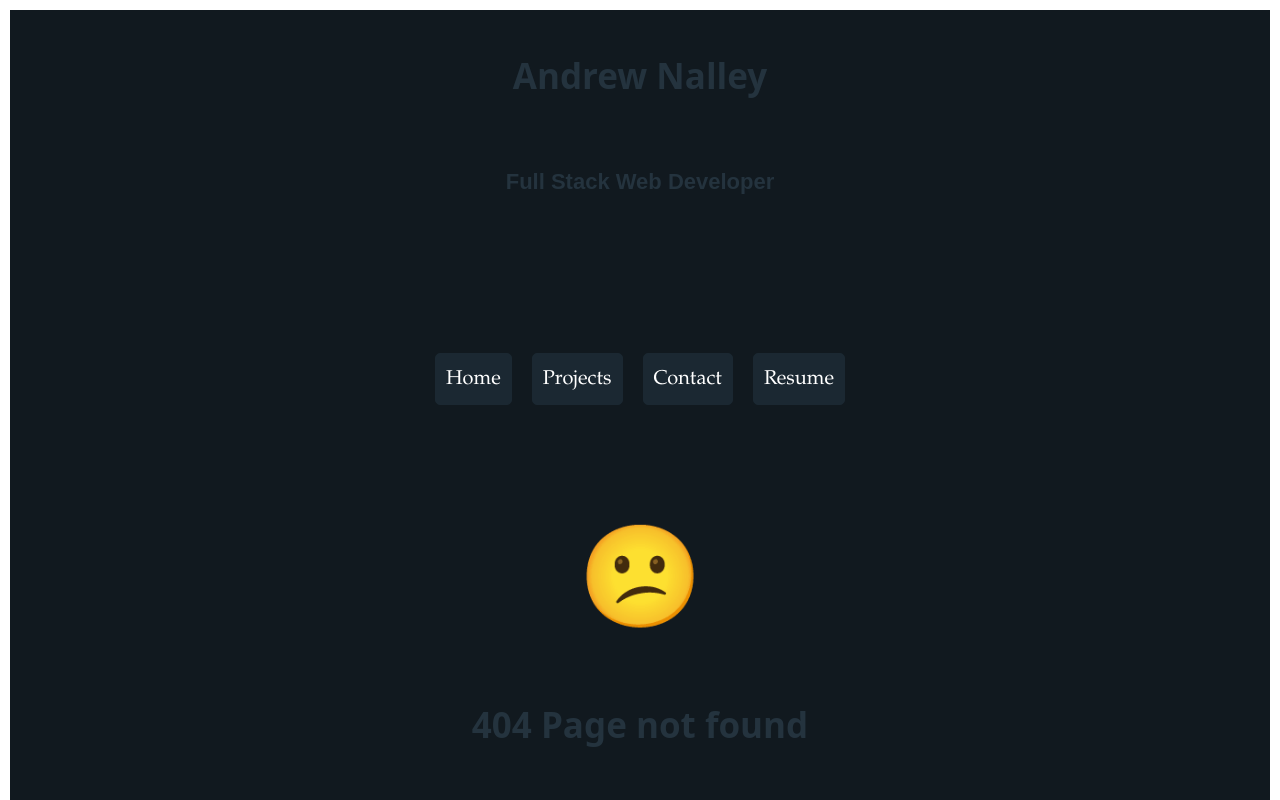
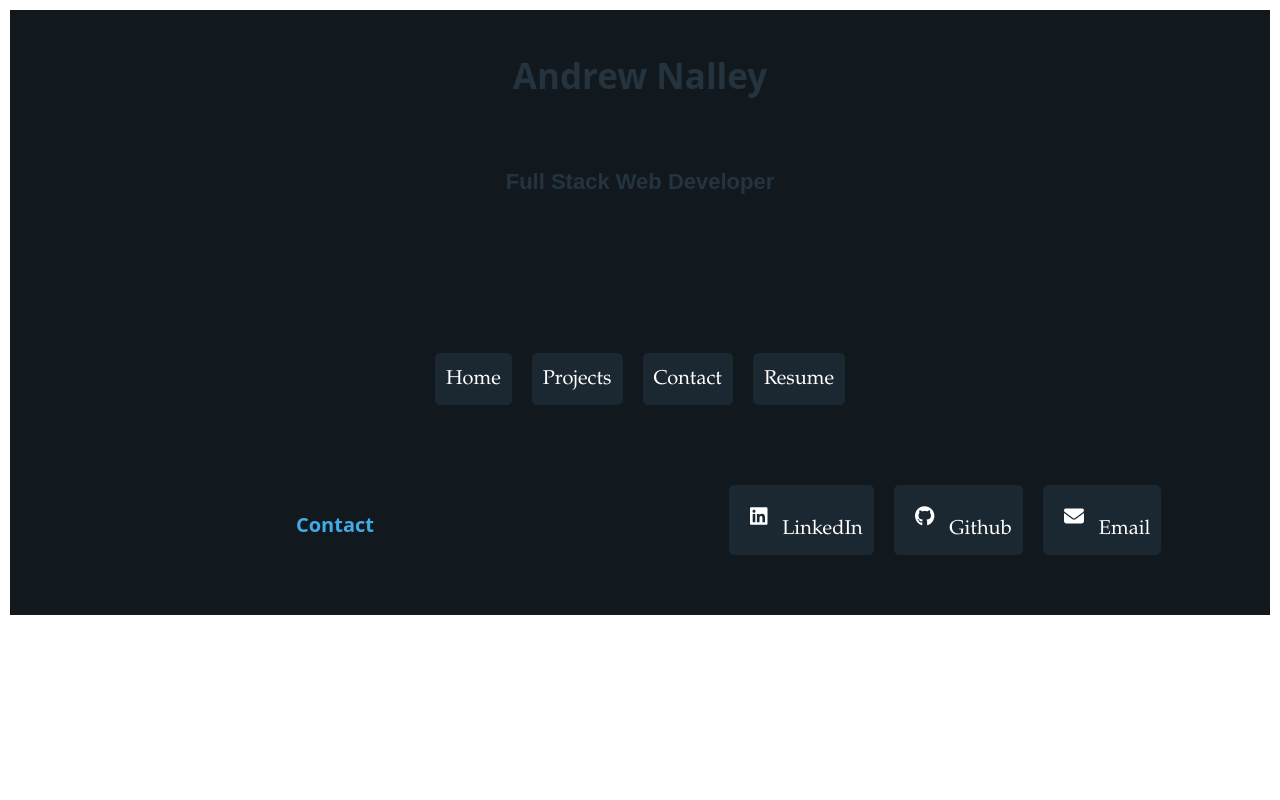
Before and after one commit to AndrewNalley/react-portfolio, a React (Create React App) app: page /react-portfolio/react-portfolio/contact in a window 1280 px wide. Before the commit this address had no page. Shown: the top 800 px of the page. Built offline with nearby package versions, Linux system fonts and the light colour scheme; the HTML template or start-up script is replaced by a standard one.

Commit message:
testing nojekll and emailjs connection

```diff
--- a/src/pages/Contact.js
+++ b/src/pages/Contact.js
@@ -30,6 +30,7 @@ const Contact = () => {
     const onSubmit = async (data) => {
         const { name, email, subject, message } = data;
 
+        console.log(name, email, subject, message);
         try {
             const templateParams = {
                 name,
@@ -45,6 +46,7 @@ const Contact = () => {
             );
             reset();
             toastifySuccess();
+            console.log(toastifySuccess().value);
         } catch (e) {
             console.log(e);
         }
--- a/src/pages/Index.js
+++ b/src/pages/Index.js
@@ -4,7 +4,6 @@ import HomeAbout from './HomeAbout';
 import Contact from './Contact';
 import Project from './Portfolio';
 import Resume from './Resume';
-import PageNotFound from "./PageNotFound";
 
 function Index() {
 // for page transition effect
@@ -31,7 +30,6 @@ function Index() {
                 <Route path='/projects' element={<Project />} />
                 <Route path='/contact' element={<Contact />} />
                 <Route path='/resume' element={<Resume />} />
-                <Route path='*' element={<PageNotFound />} />
             </Routes>
         </div>
     )
--- a/src/pages/PageNotFound.js
+++ /dev/null
@@ -1,14 +0,0 @@
-import React from 'react';
-
-function PageNotFound() {
-    return (
-      <>
-      <section className="container">
-        <h1 className="heading-center emoji-large">😕</h1>
-            <h2 className="heading-center">404 Page not found</h2>
-      </section>
-      </>
-    );
-}
-
-export default PageNotFound;
```
Also changed, not shown: 1 other file (tests, documents, lock files or other folders).
